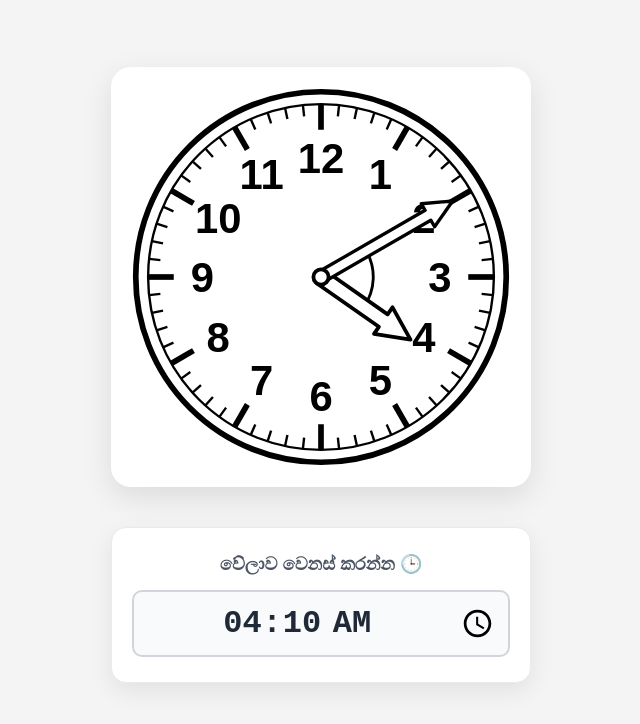
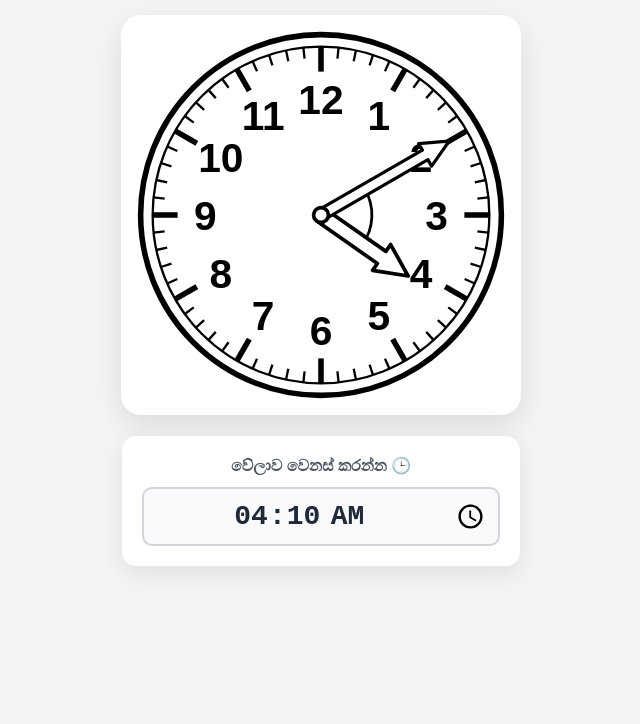
Before and after one commit to harryu67/qw, a plain HTML site: page index.html in a window 1280 px wide. Shown: the whole page, without its empty margins (319-959 px from the left). Drawn offline with Linux system fonts and the light colour scheme.

Commit message:
Update index.html

```diff
--- a/index.html
+++ b/index.html
@@ -2,40 +2,34 @@
 <html lang="si">
 <head>
     <meta charset="UTF-8">
-    <meta name="viewport" content="width=device-width, initial-scale=1.0">
+    <meta name="viewport" content="width=device-width, initial-scale=1.0, maximum-scale=1.0, user-scalable=no">
     <title>Educational Analog Clock</title>
     <style>
         body {
             display: flex;
             flex-direction: column;
             align-items: center;
-            /* ජංගම දුරකථන වලදී ඉහළ සිට ආරම්භ වීමට flex-start යොදා ඇත */
+            /* ඔරලෝසුව ඉහළටම තල්ලු කිරීමට flex-start භාවිතා කරන ලදී */
             justify-content: flex-start;
             min-height: 100vh;
             background-color: #f4f4f4;
             font-family: Arial, sans-serif;
             margin: 0;
-            padding: 20px 15px;
+            /* ඉහළ පරතරය අවම කර ඔරලෝසුව ඉහළට ගන්නා ලදී */
+            padding: 10px 15px;
             box-sizing: border-box;
-            overflow-y: auto; /* ඉඩ මදි වුවහොත් scroll කිරීමට */
-        }
-
-        /* පරිගණක තිර වලදී පමණක් මැදට පෙන්වීමට */
-        @media (min-width: 768px) {
-            body {
-                justify-content: center;
-                padding: 15px;
-            }
         }
 
         .clock-container {
             background: white;
-            padding: 20px;
+            padding: 15px;
             border-radius: 20px;
             box-shadow: 0 10px 30px rgba(0,0,0,0.1);
             width: 100%;
-            max-width: 420px;
+            max-width: 400px;
             box-sizing: border-box;
+            /* ඔරලෝසුව තිරයේ ඉහළින්ම තැබීමට */
+            margin-top: 5px;
         }
 
         svg {
@@ -45,31 +39,32 @@
             height: auto;
         }
 
+        /* වේලාව වෙනස් කරන කොටස */
         .controls {
-            margin-top: 40px; /* ඔරලෝසුවෙන් පහළට වැඩි ඉඩක් තැබීම */
-            margin-bottom: 50px; /* පහළින් තවදුරටත් ඉඩ තැබීම */
+            margin-top: 20px;
             text-align: center;
             background: #ffffff;
-            padding: 25px 20px;
+            padding: 20px;
             border-radius: 15px;
             box-shadow: 0 8px 25px rgba(0,0,0,0.08);
             border: 1px solid #eaeaea;
             width: 100%;
-            max-width: 420px;
+            max-width: 400px;
             box-sizing: border-box;
+            /* මෙම කොටස තෝරන මෙවලම මගින් වැසී යනු ඇත */
         }
 
         label {
             display: block;
-            font-size: 18px;
-            margin-bottom: 15px;
+            font-size: 16px;
+            margin-bottom: 12px;
             font-weight: 600;
             color: #4b5563;
         }
 
         input[type="time"] {
-            font-size: 32px;
-            padding: 12px 10px;
+            font-size: 28px;
+            padding: 10px;
             border: 2px solid #d1d5db;
             border-radius: 10px;
             font-weight: bold;
@@ -81,6 +76,7 @@
             box-sizing: border-box;
             text-align: center;
             font-family: 'Courier New', Courier, monospace;
+            -webkit-appearance: none; /* Mobile වල ලස්සනට පෙන්වීමට */
         }
 
         input[type="time"]:focus {
@@ -88,10 +84,10 @@
             box-shadow: 0 0 0 4px rgba(59, 130, 246, 0.2);
         }
 
-        @media (max-width: 380px) {
-            input[type="time"] {
-                font-size: 26px;
-            }
+        /* ඉතා කුඩා තිර සඳහා */
+        @media (max-width: 360px) {
+            .clock-container { padding: 10px; }
+            input[type="time"] { font-size: 24px; }
         }
     </style>
 </head>
```
